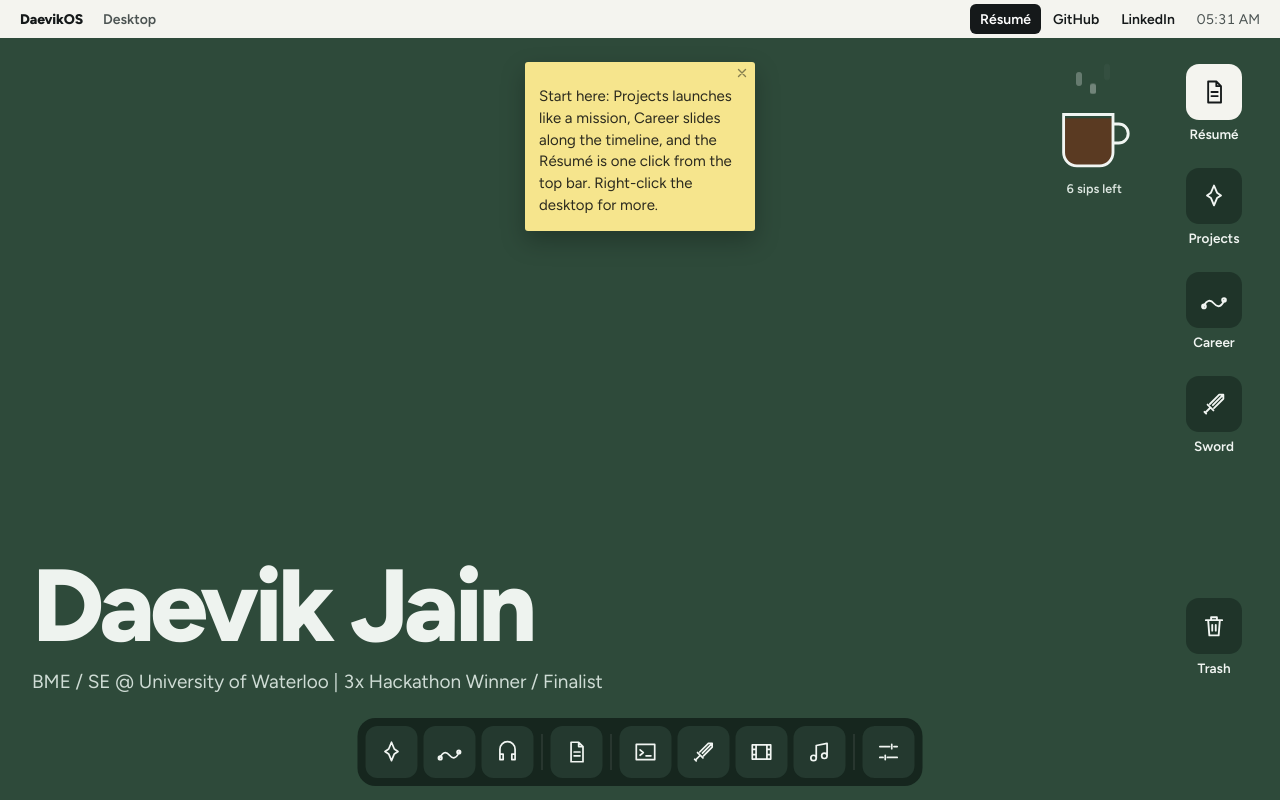
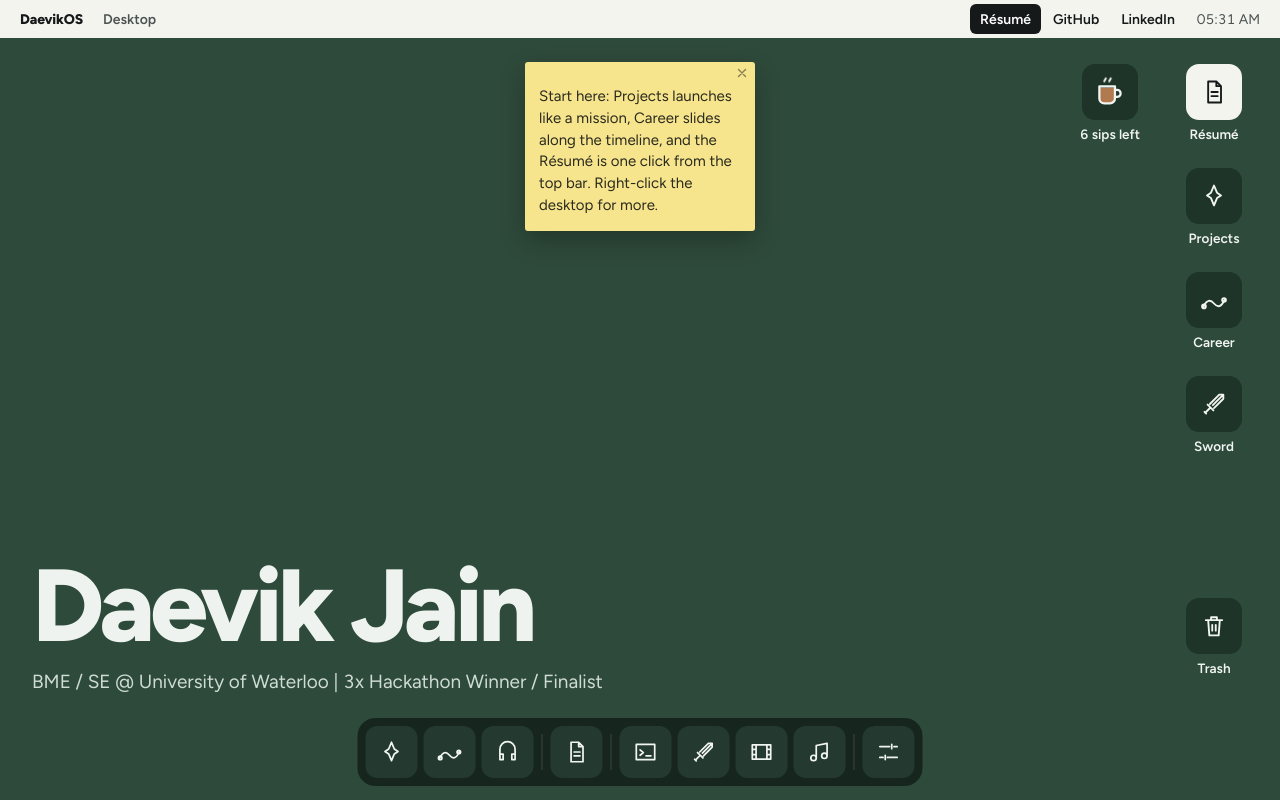
Before and after one commit to DJFiya/portfolio-main, a React (Vite) app: page / in a window 1280 px wide. Built offline with nearby package versions, Linux system fonts and the light colour scheme.

Commit message:
fix(desktop): show the coffee mug as a desktop icon that matches the others

```diff
--- a/src/os/DesktopItems.tsx
+++ b/src/os/DesktopItems.tsx
@@ -102,18 +102,20 @@ function Draggable({ id, pos, z, trashable, desk, disabled, trashEl, setHot, onD
   )
 }
 
+// Drawn as a regular desktop icon; the coffee level drops with each sip
 function Mug({ sips }: { sips: number }) {
   const left = MUG_SIPS - sips
   return (
-    <span className={`w-mug${left <= 0 ? ' empty' : ''}`}>
-      <span className="steam" aria-hidden="true"><span /><span /><span /></span>
-      <svg width="96" height="96" viewBox="0 0 100 100" aria-hidden="true" style={{ marginTop: 22 }}>
-        <defs><clipPath id="mugclip"><path d="M18 30h52v40a14 14 0 0 1-14 14H32a14 14 0 0 1-14-14z" /></clipPath></defs>
-        <rect x="18" y={34 + (sips / MUG_SIPS) * 50} width="52" height="50" fill="#5A3A22" clipPath="url(#mugclip)" />
-        <path d="M18 30h52v40a14 14 0 0 1-14 14H32a14 14 0 0 1-14-14z" fill="none" stroke="#F1F5F2" strokeWidth="3" />
-        <path d="M70 40h6a10 10 0 0 1 0 20h-6" fill="none" stroke="#F1F5F2" strokeWidth="3" />
-      </svg>
-      <span className="w-label">{left > 0 ? `${left} sip${left === 1 ? '' : 's'} left` : 'Refilling…'}</span>
+    <span className="icon">
+      <span className="tile">
+        <svg width="34" height="34" viewBox="0 0 24 24" fill="none" aria-hidden="true">
+          <defs><clipPath id="mugclip"><path d="M4.5 8h11v8.5a3.5 3.5 0 0 1-3.5 3.5H8a3.5 3.5 0 0 1-3.5-3.5z" /></clipPath></defs>
+          <rect x="4.5" y={9 + (sips / MUG_SIPS) * 11} width="11" height="12" fill="#B07A4E" clipPath="url(#mugclip)" />
+          <path d="M4.5 8h11v8.5a3.5 3.5 0 0 1-3.5 3.5H8a3.5 3.5 0 0 1-3.5-3.5zM15.5 10.5h1.5a2.5 2.5 0 0 1 0 5h-1.5" stroke="#F1F5F2" strokeWidth="1.6" strokeLinejoin="round" />
+          {left > 0 && <path className="steam" d="M8 5.5c0-1 1-1.2 1-2.2M11.5 5.5c0-1 1-1.2 1-2.2" stroke="#F1F5F2" strokeWidth="1.4" strokeLinecap="round" />}
+        </svg>
+      </span>
+      {left > 0 ? `${left} sip${left === 1 ? '' : 's'} left` : 'Refilling…'}
     </span>
   )
 }
--- a/src/os/desktop-state.ts
+++ b/src/os/desktop-state.ts
@@ -36,7 +36,7 @@ export function defaultPos(id: string, W: number, H: number): Point {
   const right = W - 112
   const map: Record<string, [number, number]> = {
     resume: [right, 18], projects: [right, 122], career: [right, 226], sword: [right, 330],
-    mug: [right - 130, 26], trash: [right, Math.max(434, H - 210)], note: [Math.max(24, W * 0.5 - 115), 24],
+    mug: [right - 104, 18], trash: [right, Math.max(434, H - 210)], note: [Math.max(24, W * 0.5 - 115), 24],
   }
   const [x, y] = map[id] ?? [80, 80]
   return { x, y }
--- a/src/os/os.css
+++ b/src/os/os.css
@@ -60,13 +60,8 @@ a { color: var(--accent); text-underline-offset: 3px; }
 .icon.doc .tile { background: #F4F4EF; }
 .item:active .icon .tile { transform: scale(0.95); }
 .icon.trash.hot .tile { background: #7A2E26; transform: scale(1.08); }
-.w-mug { width: 112px; height: 132px; display: flex; flex-direction: column; align-items: center; color: #F1F5F2; position: relative; }
-.w-mug .steam { position: absolute; top: 2px; left: 0; right: 0; height: 30px; pointer-events: none; }
-.w-mug .steam span { position: absolute; bottom: 0; width: 6px; height: 14px; border-radius: 6px; background: rgba(255, 255, 255, 0.45); animation: steam 2.2s ease-out infinite; }
-.w-mug .steam span:nth-child(1) { left: 38px; } .w-mug .steam span:nth-child(2) { left: 52px; animation-delay: 0.7s; } .w-mug .steam span:nth-child(3) { left: 66px; animation-delay: 1.4s; }
-@keyframes steam { 0% { opacity: 0; transform: translateY(6px) scaleY(0.6); } 30% { opacity: 1; } 100% { opacity: 0; transform: translateY(-18px) scaleY(1.2); } }
-.w-mug.empty .steam { display: none; }
-.w-label { font-size: 12.5px; font-weight: 600; color: #DCE6E0; }
+.icon .steam { animation: steam 2.2s ease-in-out infinite; }
+@keyframes steam { 0%, 100% { opacity: 0.35; transform: translateY(1px); } 50% { opacity: 1; transform: translateY(-1px); } }
 .sticky { width: 230px; min-height: 140px; background: #F6E58D; color: #2B2A1E; border-radius: 3px; box-shadow: 0 10px 24px rgba(0, 0, 0, 0.25); display: flex; flex-direction: column; text-align: left; }
 .sticky .grip { height: 22px; cursor: grab; display: flex; justify-content: flex-end; align-items: center; padding: 0 4px; }
 .sticky .grip button { width: 22px; height: 22px; border: 0; background: transparent; border-radius: 4px; cursor: pointer; display: grid; place-items: center; opacity: 0.55; }
@@ -171,5 +166,5 @@ a { color: var(--accent); text-underline-offset: 3px; }
 }
 @media (prefers-reduced-motion: reduce) {
   *, *::before, *::after { animation-duration: 1ms !important; animation-iteration-count: 1 !important; transition-duration: 1ms !important; }
-  .w-mug .steam { display: none; }
+  .icon .steam { animation: none; }
 }
```
